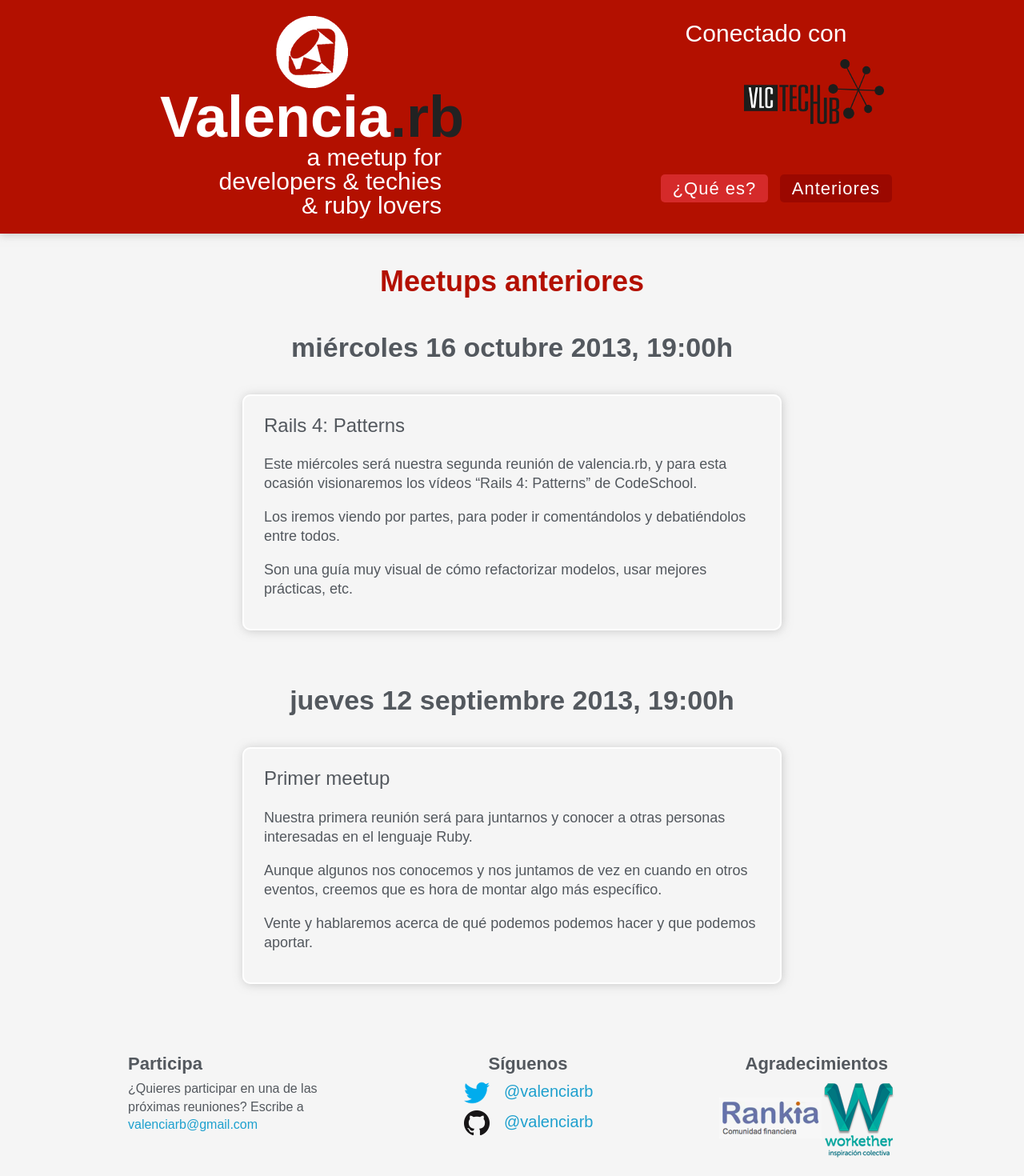
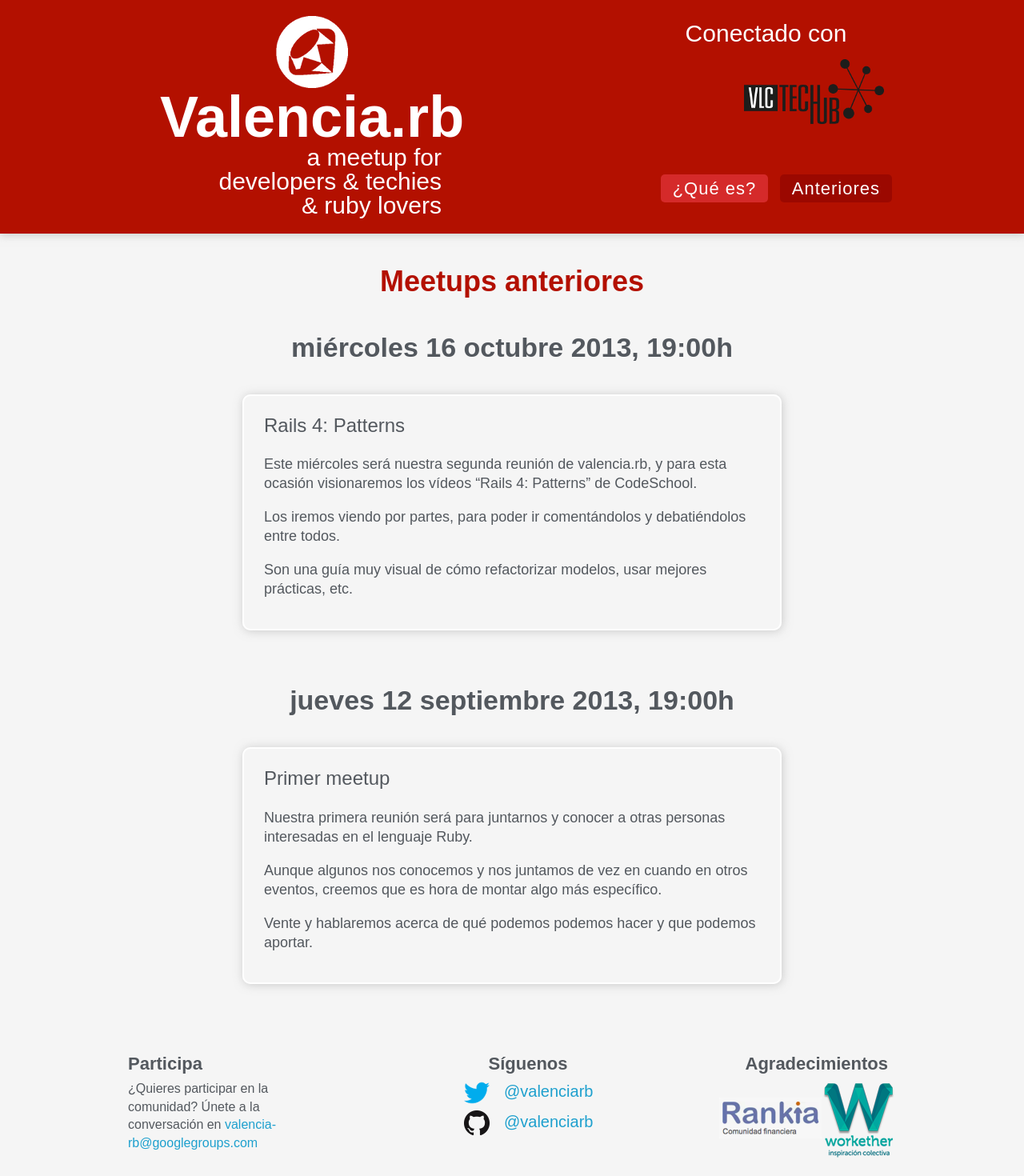
Before and after one commit to josacar/valenciarb.github.io, a Jekyll site: the page built from past.html, in a window 1280 px wide. Shown: the whole page at 80% size. Built offline with Jekyll 4.4.1, drawn with Linux system fonts in a browser that asks for light colours; some web fonts are replaced; Markdown is read by kramdown in place of the engine named in the settings.

Commit message:
Delete strong in header title. Add google group in "Participa"

```diff
--- a/_layouts/default.html
+++ b/_layouts/default.html
@@ -31,7 +31,7 @@
     <header class="clearfix">
       <hgroup class="clearfix">
         <h1>
-          Valencia<strong>.rb</strong>
+          Valencia.rb
           <span>a meetup for</span>
           <span>developers & techies</span>
           <span>& ruby lovers</span>
@@ -67,9 +67,8 @@
      <section class="first">
         <h3>Participa</h3>
         <p>
-          ¿Quieres participar en una de las
-          próximas reuniones? Escribe a
-          <a href="mailto:valenciarb@gmail.com">valenciarb@gmail.com</a>
+          ¿Quieres participar en la comunidad? Únete a la conversación en
+          <a href="mailto:valencia-rb@googlegroups.com">valencia-rb@googlegroups.com</a>
         </p>
       </section>
       <section class="middle">
--- a/css/style.css
+++ b/css/style.css
@@ -232,7 +232,7 @@ a.orange_button:hover {
 
     footer section.middle a{
       font-size: 20px;
-      margin-bottom: 6px;
+      margin-bottom: 10px;
       display: block;
     }
 
```
